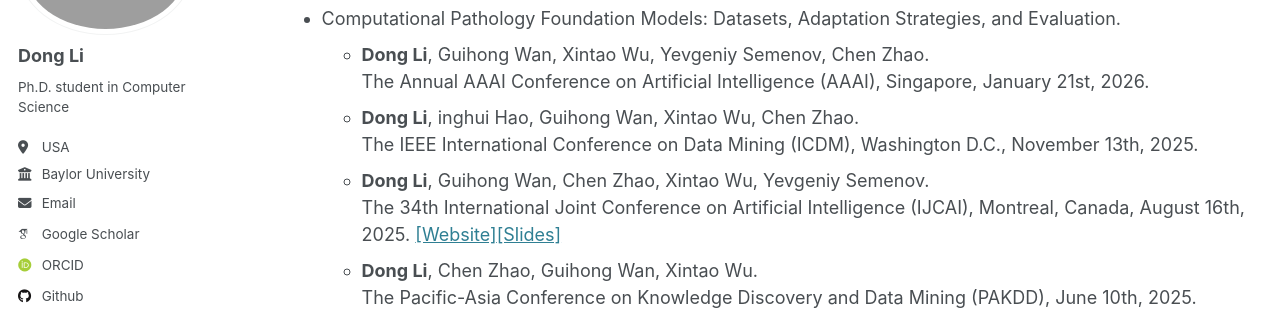
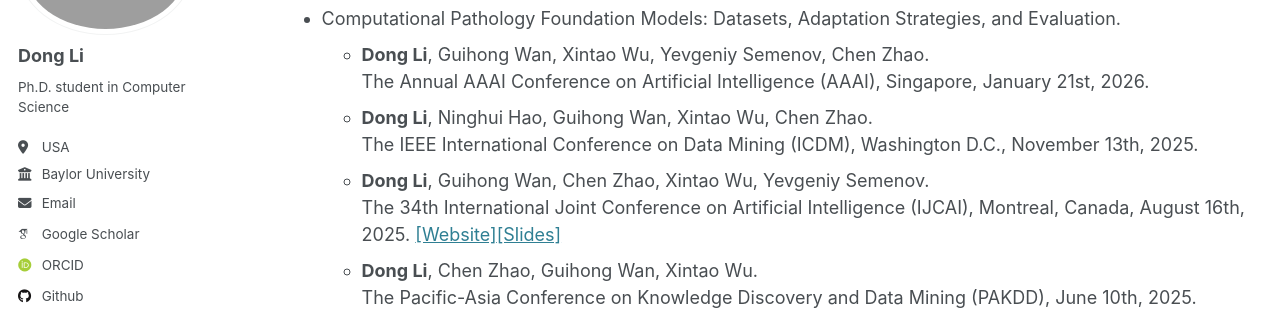
Before and after one commit to TurkeyWatanabe/dongli, a Jekyll site: the page built from _pages/talks.html, in a window 1280 px wide and 900 px high. Shown: the part 205-515 px from the top of the window. Built offline with Jekyll 4.4.1, drawn with Linux system fonts in a browser that asks for light colours; some web fonts are replaced.

Commit message:
Update talks.html

```diff
--- a/_pages/talks.html
+++ b/_pages/talks.html
@@ -11,7 +11,7 @@ author_profile: true
   <li>Computational Pathology Foundation Models: Datasets, Adaptation Strategies, and Evaluation.
     <ul>
       <li><strong>Dong Li</strong>, Guihong Wan, Xintao Wu, Yevgeniy Semenov, Chen Zhao.<br>The Annual AAAI Conference on Artificial Intelligence (AAAI), Singapore, January 21st, 2026.</li>
-      <li><strong>Dong Li</strong>, inghui Hao, Guihong Wan, Xintao Wu, Chen Zhao.<br>The IEEE International Conference on Data Mining (ICDM), Washington D.C., November 13th, 2025.</li>
+      <li><strong>Dong Li</strong>, Ninghui Hao, Guihong Wan, Xintao Wu, Chen Zhao.<br>The IEEE International Conference on Data Mining (ICDM), Washington D.C., November 13th, 2025.</li>
       <li><strong>Dong Li</strong>, Guihong Wan, Chen Zhao, Xintao Wu, Yevgeniy Semenov.<br>The 34th International Joint Conference on Artificial Intelligence (IJCAI), Montreal, Canada,  August 16th, 2025. <a href="https://sites.google.com/view/ijcai25-tutorial-cpath/home">[Website]</a><a href="https://drive.google.com/file/d/1MMXEVfxjoCdFsAZIRsIAR6m9kJol4MId/view">[Slides]</a></li>
       <li><strong>Dong Li</strong>, Chen Zhao, Guihong Wan, Xintao Wu.<br>The Pacific-Asia Conference on Knowledge Discovery and Data Mining (PAKDD), June 10th, 2025. <a href="https://sites.google.com/view/pakdd25tutorial/home">[Website]</a></li>
 
```
